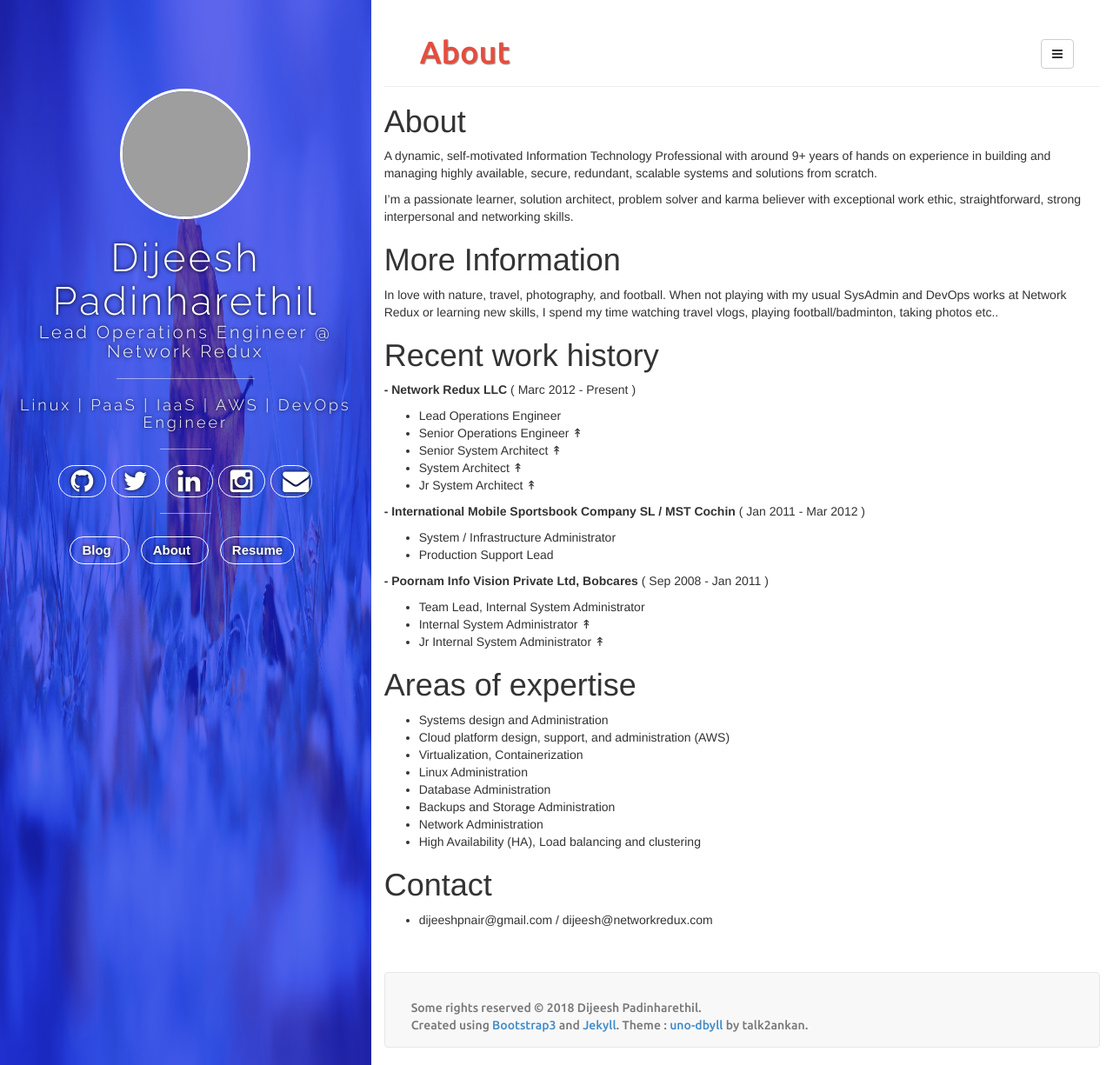
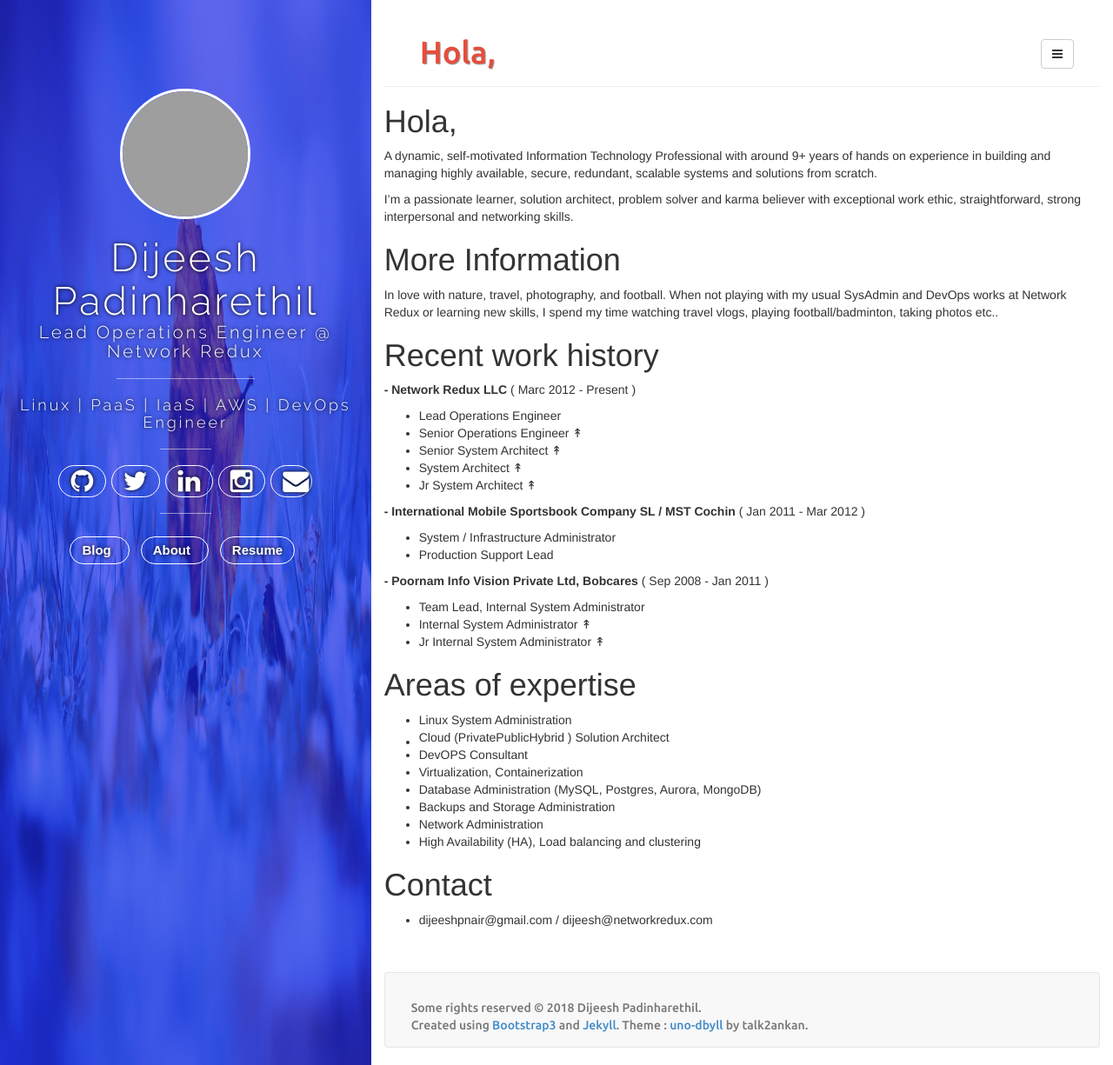
Before and after one commit to dijeesh/dijeesh.github.io-bak, a Jekyll site: the page built from about.md, in a window 1280 px wide and 1225 px high. Shown: the whole window at 87% size. Built offline with Jekyll 4.4.1, drawn with Linux system fonts in a browser that asks for light colours; nearby versions of some CDN libraries; our own code applies the rules of GitHub Pages for plain Markdown files; comment, search, counter and statistics services are not loaded; grey boxes are pictures that could not be loaded.

```diff
--- a/about.md
+++ b/about.md
@@ -1,4 +1,4 @@
-# About
+# Hola,
 
 A dynamic, self-motivated Information Technology Professional with around 9+ years of hands on experience in building and managing highly available, secure, redundant, scalable systems and solutions from scratch.
 
@@ -34,11 +34,11 @@ In love with nature, travel, photography, and football. When not playing with my
 
 # Areas of expertise
 
-- Systems design and Administration
-- Cloud platform design, support, and administration (AWS)
+- Linux System Administration
+- Cloud (Private | Public | Hybrid ) Solution Architect
+- DevOPS Consultant
 - Virtualization, Containerization
-- Linux Administration
-- Database Administration
+- Database Administration (MySQL, Postgres, Aurora, MongoDB)
 - Backups and Storage Administration
 - Network Administration
 - High Availability (HA), Load balancing and clustering
```
Also changed, not shown: _posts/2018-01-30-Setup-And-Secure-Private-Gitlab-Server.md (added, +184 -0 lines).
